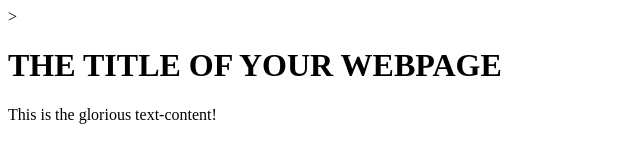
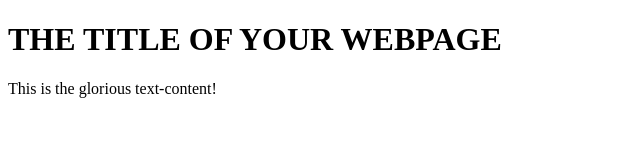
Before and after one commit to deniedwin/dom-manipulation, a plain HTML site: page index.html in a window 1280 px wide. Shown: the whole page, without its empty margins (0-640 px from the left). Drawn offline with Linux system fonts and the light colour scheme.

Commit message:
Set up code in index.html and script.js
Helped me see the purpose of DOM manipulation

```diff
--- a/index.html
+++ b/index.html
@@ -3,7 +3,7 @@
 <head>
     <meta charset="UTF-8">
     <meta name="viewport" content="width=device-width, initial-scale=1.0">
-    <script src="./script.js" defer></script>>
+    <script src="./script.js" defer></script>
     <title>Document</title>
 </head>
 <body>
```
